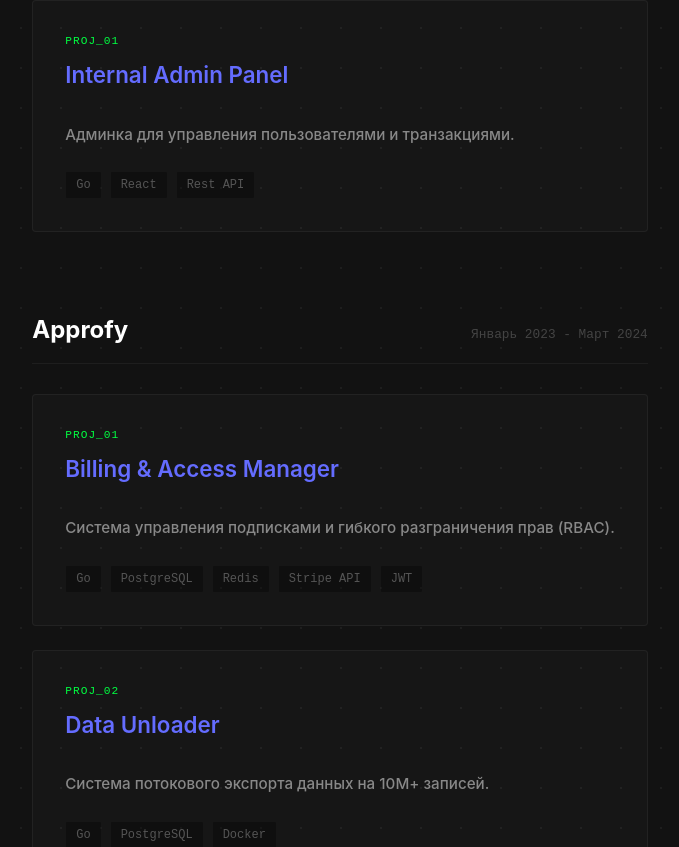
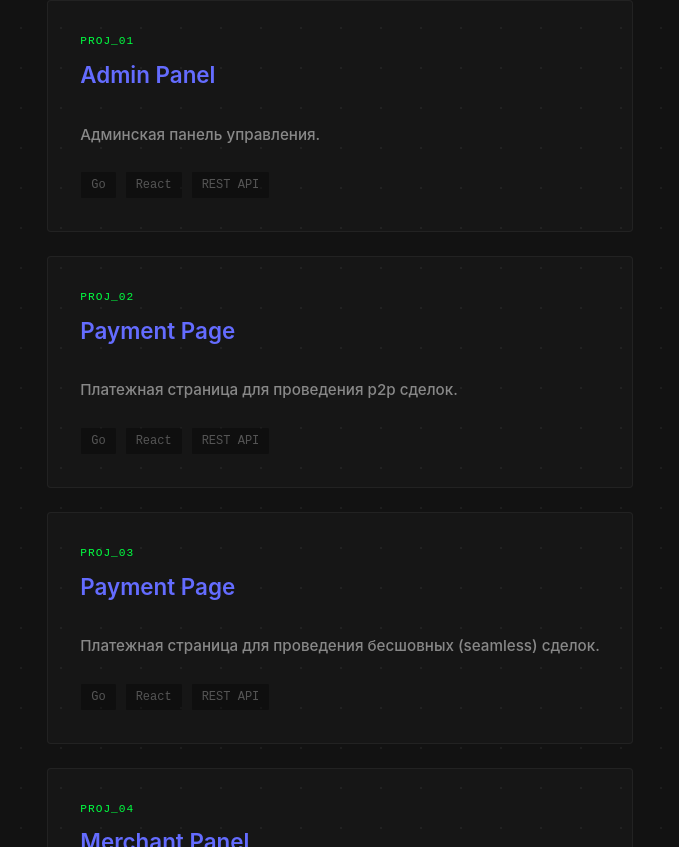
Before and after one commit to bbvtaev/bbvtaev.github.io, a React (Vite) app: page /projects in a window 1280 px wide. Shown: the part 373-1220 px from the top of the page, without its empty margins (300-979 px from the left). Built offline with nearby package versions, Linux system fonts and the light colour scheme.

Commit message:
[feat] lolxD

```diff
--- a/src/data.ts
+++ b/src/data.ts
@@ -32,14 +32,32 @@
     id: 'redlab',
     company: 'RedLab',
     period: 'Апрель 2024 - Текущее время',
-    role: 'Middle Golang Developer',
-    description: 'Разработка высоконагруженных систем...',
+    role: 'Golang Developer',
+    description: 'Работаю в команде продукта над платежным агрегатором. Работал над 4 проектами взаимодействующими с пользователями системы: 2 платежные страницы, личный кабинет пользователя и панель администратора.',
     projects: [
       {
         id: 'admin-backend',
-        name: 'Internal Admin Panel',
-        desc: 'Админка для управления пользователями и транзакциями.',
-        technologies: ['Go', 'React', 'Rest API']
+        name: 'Admin Panel',
+        desc: 'Админская панель управления.',
+        technologies: ['Go', 'React', 'REST API']
+      },
+      {
+        id: 'payment-page-p2p',
+        name: 'Payment Page',
+        desc: 'Платежная страница для проведения p2p сделок.',
+        technologies: ['Go', 'React', 'REST API']
+      },
+      {
+        id: 'payment-page-h2h',
+        name: 'Payment Page',
+        desc: 'Платежная страница для проведения бесшовных (seamless) сделок.',
+        technologies: ['Go', 'React', 'REST API']
+      },
+      {
+        id: 'merchant-backend',
+        name: 'Merchant Panel',
+        desc: 'Личный кабинет пользователя.',
+        technologies: ['Go', 'React', 'REST API']
       }
     ]
   },
@@ -50,37 +68,6 @@
     role: 'Golang Developer',
     description: 'Работал в продуктовой команде над масштабируемыми Backend-решениями. Прошел путь от исправления технического долга в инфраструктуре до проектирования систем с большой пропускной способностью (10M+).',
     projects: [
-      {
-        id: 'subscription',
-        name: 'Billing & Access Manager',
-        desc: 'Система управления подписками и гибкого разграничения прав (RBAC).',
-        technologies: ['Go', 'PostgreSQL', 'Redis', 'Stripe API', 'JWT'],
-        fullDescription: 'Разработал модуль монетизации и контроля доступа. Система позволяет динамически изменять права пользователя при покупке подписки, блокировать доступ к премиум-функциям и управлять лимитами внутри приложения.',
-        process: [
-          {
-            title: 'Проектирование RBAC-модели',
-            description: 'Вместо жесткого хардкода ролей реализовал структуру: User -> Roles -> Permissions. Это позволило создавать новые тарифные планы без изменения кода.'
-          },
-          {
-            title: 'Централизованный Middleware для Auth',
-            description: 'Написал Middleware на Go, который на лету парсит JWT и проверяет права доступа (Scopes) перед тем, как запрос попадет в бизнес-логику. Это гарантирует 100% покрытие защищенных ручек.'
-          },
-          {
-            title: 'Интеграция с платежным шлюзом',
-            description: 'Реализовал обработку Webhooks от платежной системы. Использовал транзакции PostgreSQL, чтобы исключить ситуацию: деньги списаны, а роль не обновилась.'
-          }
-        ],
-        challenges: [
-          'Обработка состояния гонки (Race Condition) при одновременном продлении подписки с разных устройств.',
-          'Безопасное хранение и инвалидация JWT-токенов при смене роли пользователя.',
-          'Сложные запросы для проверки прав в иерархических структурах (например, когда права наследуются).'
-        ],
-        results: [
-          'Система успешно выдерживает нагрузку в 5000+ запросов на проверку прав в секунду благодаря кэшированию в Redis.',
-          'Полная автоматизация биллинга: ручное вмешательство техподдержки при оплатах снизилось до нуля.',
-          'Реализована гибкая система Trial-периодов и промокодов, что увеличило конверсию в покупку на 15%.'
-        ]
-      },
       {
         id: 'data-unload',
         name: 'Data Unloader',
--- a/src/pages/Main/Main.tsx
+++ b/src/pages/Main/Main.tsx
@@ -16,7 +16,7 @@
                         <h1 className={styles.title}>Бакар Батаев</h1>
                         <p className={styles.subtitle}>Backend Developer</p>
                     </div>
-                    <img src="/realeyes_avg.png" alt="Bakar Bataev" className={styles.avatar} />
+                    <img src="/lolxD.jpg" alt="Bakar Bataev" className={styles.avatar} />
                 </div>
 
                 <p className={styles.description}>
```
Also changed, not shown: public/lolxD.jpg (added).
